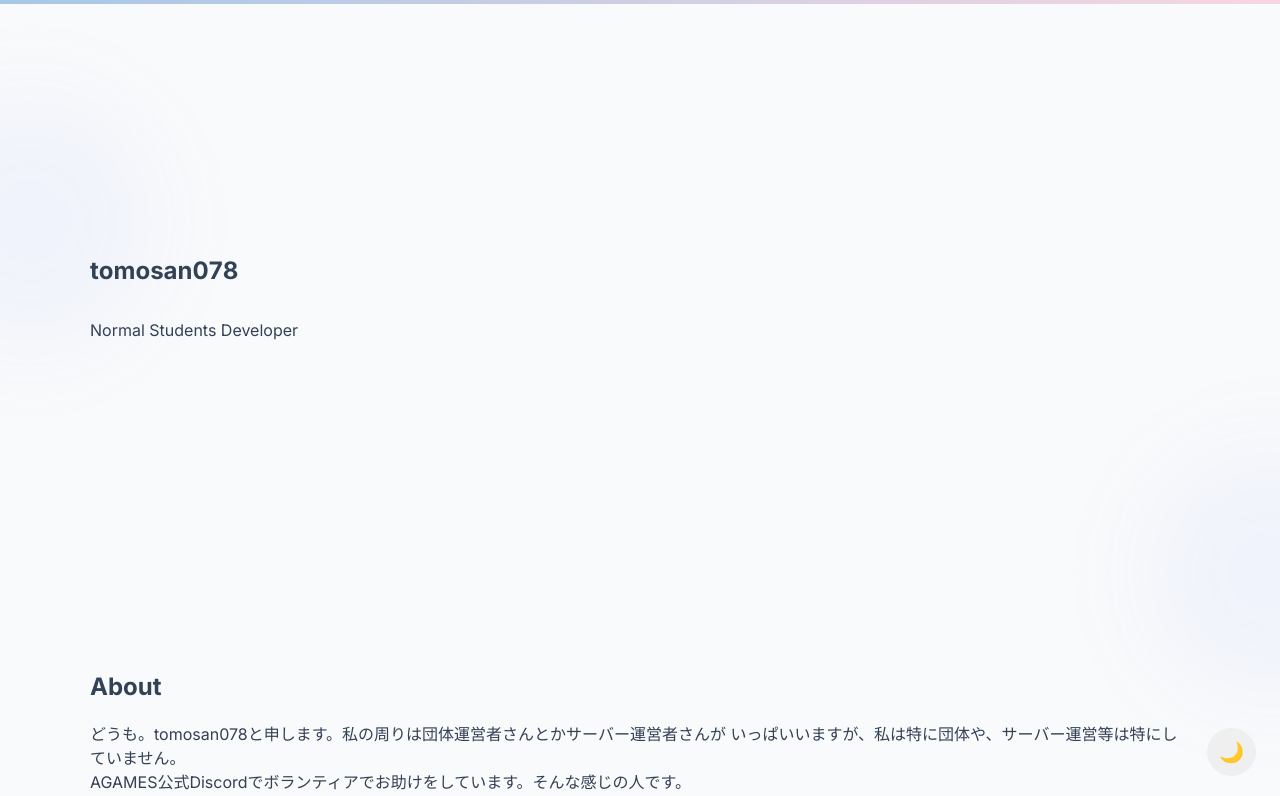
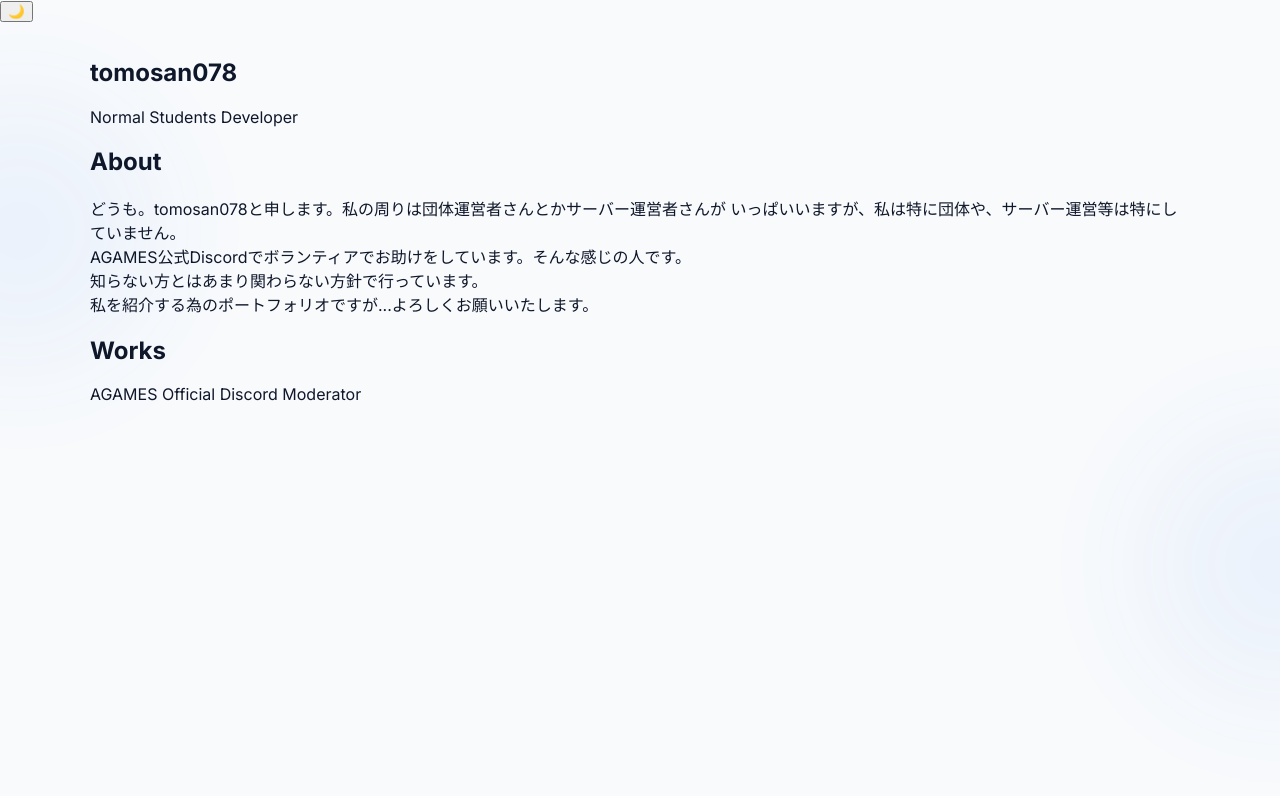
Before and after one commit to tomosan078/tomo-portfolio, a Next.js app: page / in a window 1280 px wide. Shown: the top 796 px of the page. Built offline with nearby package versions, Linux system fonts and the light colour scheme.

Commit message:
Add files via upload

```diff
--- a/app/globals.css
+++ b/app/globals.css
@@ -1,168 +1,61 @@
-:root {
-  --bg: #f9fafb;
-  --text: #334155;
-  --card: #ffffff;
-}
 
-body[data-theme="dark"] {
-  --bg: #0f172a;
-  --text: #e5e7eb;
-  --card: #1e293b;
-}
-
+/* ===== ベース ===== */
 body {
   background: var(--bg);
   color: var(--text);
   margin: 0;
+  position: relative;
 }
 
 main {
+  position: relative;
+  z-index: 1;
   max-width: 1100px;
   margin: auto;
   padding: 16px;
 }
 
-.scroll-bar {
-  position: fixed;
-  top: 0;
-  left: 0;
-  height: 4px;
-  width: 100%;
-  background: linear-gradient(90deg, #a7c7e7, #f7d6e0);
-  transform-origin: left;
-  z-index: 100;
+/* ===== カラーテーマ ===== */
+:root {
+  --bg: #f8fafc;
+  --text: #0f172a;
+  --accent: #3b82f6;
 }
 
-.theme-toggle {
-  position: fixed;
-  bottom: 24px;
-  right: 24px;
-  border: none;
-  border-radius: 50%;
-  padding: 12px;
-  font-size: 20px;
-  cursor: pointer;
+body[data-theme="dark"] {
+  --bg: #020617;
+  --text: #e5e7eb;
+  --accent: #60a5fa;
 }
 
-.hero {
-  min-height: 70vh;
-  display: flex;
-  flex-direction: column;
-  justify-content: center;
-}
-
-.char {
-  display: inline-block;
-}
-
-.section {
-  margin: 96px 0;
-}
-
-.grid {
-  display: grid;
-  grid-template-columns: repeat(3, 1fr);
-  gap: 24px;
-}
-
-.card {
-  background: var(--card);
-  padding: 24px;
-  border-radius: 16px;
-  cursor: pointer;
-}
-
-.modal-bg {
-  position: fixed;
-  inset: 0;
-  background: rgba(0,0,0,0.4);
-  display: flex;
-  justify-content: center;
-  align-items: center;
-}
-
-.modal {
-  background: var(--card);
-  padding: 32px;
-  border-radius: 16px;
-}
-
-@media (max-width: 768px) {
-  .grid {
-    grid-template-columns: 1fr;
-  }
-}
-
+/* ===== 背景の浮遊○ ===== */
 .bg-circle {
   position: fixed;
-  width: 260px;
-  height: 260px;
+  width: 280px;
+  height: 280px;
   border-radius: 50%;
   background: var(--accent);
   opacity: 0.06;
-  filter: blur(50px);
-  z-index: -1;
-  animation: float 18s ease-in-out infinite;
+  filter: blur(60px);
+  z-index: 0;
+  pointer-events: none;
+  animation: floatY 20s ease-in-out infinite;
 }
 
 .bg-circle.one {
   top: 15%;
-  left: -100px;
+  left: -120px;
 }
 
 .bg-circle.two {
   bottom: 10%;
-  right: -120px;
-  animation-duration: 22s;
+  right: -140px;
+  animation-duration: 28s;
 }
 
-@keyframes float {
-  0% {
-    transform: translateY(0px);
-  }
-  50% {
-    transform: translateY(-40px);
-  }
-  100% {
-    transform: translateY(0px);
-  }
+/* 縦方向にゆっくり */
+@keyframes floatY {
+  0% { transform: translateY(0); }
+  50% { transform: translateY(-50px); }
+  100% { transform: translateY(0); }
 }
-
-/* ===== 背景の浮遊○ ===== */
-
-.bg-circle {
-  position: fixed;
-  width: 260px;
-  height: 260px;
-  border-radius: 50%;
-  background: #6b8cff; /* アクセントカラー（一旦固定） */
-  opacity: 0.06;
-  filter: blur(50px);
-  z-index: -1;
-  animation: float 18s ease-in-out infinite;
-  pointer-events: none;
-}
-
-.bg-circle.one {
-  top: 15%;
-  left: -100px;
-}
-
-.bg-circle.two {
-  bottom: 10%;
-  right: -120px;
-  animation-duration: 24s;
-}
-
-/* 浮遊アニメーション */
-@keyframes float {
-  0% {
-    transform: translateY(0px);
-  }
-  50% {
-    transform: translateY(-40px);
-  }
-  100% {
-    transform: translateY(0px);
-  }
-}
--- a/app/layout.tsx
+++ b/app/layout.tsx
@@ -16,7 +16,7 @@ export default function RootLayout({
   return (
     <html lang="ja">
       <body className={inter.className}>
-        {/* 背景装飾（浮遊する○） */}
+        {/* 背景装飾 */}
         <div className="bg-circle one" />
         <div className="bg-circle two" />
 
```
